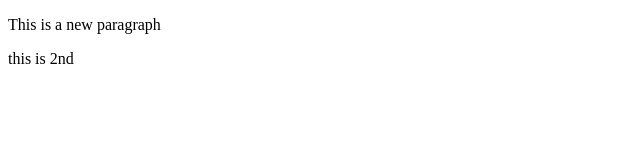
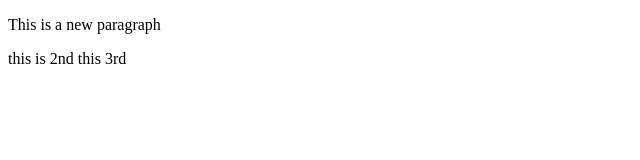
Before and after one commit to kumarajeet4701/apna-college, a plain HTML site: page index.html in a window 1280 px wide. Shown: the full height of the page, 0-640 px from the left. Drawn offline with Linux system fonts and the light colour scheme.

Commit message:
3rd word

```diff
--- a/index.html
+++ b/index.html
@@ -8,5 +8,6 @@
 <body>
     <p>This is a new paragraph</p>
     this is 2nd
+    this 3rd
 </body>
 </html>
```
